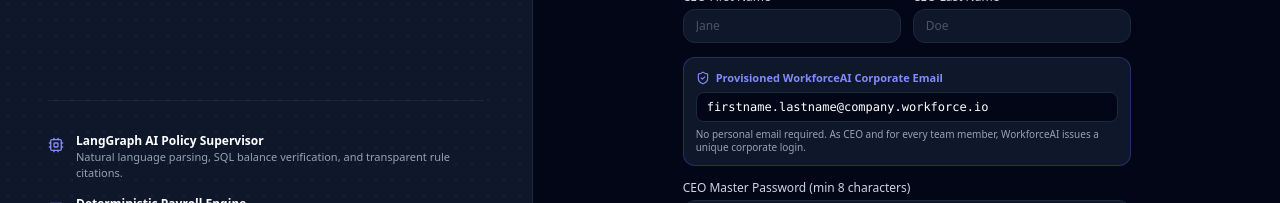
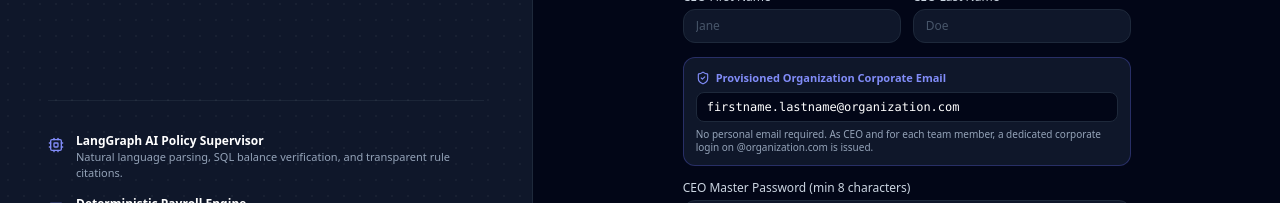
Before and after one commit to Anuj04432/Leavifyai, a React (Vite) app in the folder frontend/: page /login in a window 1280 px wide. Both pictures are taken after a click on the button "Register as Company CEO". Shown: the part 324-527 px from the top of the page. Built offline with nearby package versions, Linux system fonts and the light colour scheme; no server answers.

Commit message:
feat(auth): display organization corporate domain in registration preview

```diff
--- a/frontend/src/pages/auth/LoginPage.tsx
+++ b/frontend/src/pages/auth/LoginPage.tsx
@@ -27,6 +27,7 @@ export default function LoginPage() {
   // Register Organization / CEO Form State
   const [regData, setRegData] = useState({
     company_name: "",
+    company_domain: "",
     ceo_first_name: "",
     ceo_last_name: "",
     password: "",
@@ -36,15 +37,17 @@ export default function LoginPage() {
   const [error, setError] = useState<string | null>(null);
   const [successMsg, setSuccessMsg] = useState<string | null>(null);
 
-  // Live corporate email preview computation
+  // Live corporate email preview computation based on organization name
+  const rawOrgSlug =
+    regData.company_name.toLowerCase().replace(/[^a-z0-9]+/g, "") || "organization";
   const previewDomain =
-    regData.company_name.toLowerCase().replace(/[^a-z0-9]+/g, "") || "company";
+    regData.company_domain.trim().toLowerCase().replace(/^@/, "") || `${rawOrgSlug}.com`;
   const previewUser = `${
     regData.ceo_first_name.toLowerCase().replace(/[^a-z0-9]+/g, "") || "firstname"
   }.${
     regData.ceo_last_name.toLowerCase().replace(/[^a-z0-9]+/g, "") || "lastname"
   }`;
-  const previewEmail = `${previewUser}@${previewDomain}.workforce.io`;
+  const previewEmail = `${previewUser}@${previewDomain}`;
 
   const handleLoginSubmit = async (e: FormEvent) => {
     e.preventDefault();
@@ -81,9 +84,10 @@ export default function LoginPage() {
     setLoading(true);
 
     try {
-      // Register company & CEO account with auto-provisioned WorkforceAI corporate email
+      // Register company & CEO account with auto-provisioned organization corporate email
       const res = await api.post("/auth/register-company", {
         company_name: regData.company_name.trim(),
+        company_domain: previewDomain,
         ceo_first_name: regData.ceo_first_name.trim(),
         ceo_last_name: regData.ceo_last_name.trim(),
         password: regData.password,
@@ -379,17 +383,17 @@ export default function LoginPage() {
                 </div>
               </div>
 
-              {/* Live Auto-Provisioned Antigravity WorkforceAI Email Display */}
+              {/* Live Auto-Provisioned Organization Email Display */}
               <div className="p-3 bg-slate-900 rounded-xl border border-indigo-500/30 text-xs space-y-1.5">
                 <div className="flex items-center gap-1.5 text-indigo-400 font-semibold text-[11px]">
                   <ShieldCheck className="w-3.5 h-3.5 text-indigo-400" />
-                  <span>Provisioned WorkforceAI Corporate Email</span>
+                  <span>Provisioned Organization Corporate Email</span>
                 </div>
                 <div className="font-mono text-white text-xs bg-slate-950 px-2.5 py-1.5 rounded-lg border border-slate-800 break-all select-all">
                   {previewEmail}
                 </div>
                 <div className="text-[10px] text-slate-400 leading-tight">
-                  No personal email required. As CEO and for every team member, WorkforceAI issues a unique corporate login.
+                  No personal email required. As CEO and for each team member, a dedicated corporate login on @{previewDomain} is issued.
                 </div>
               </div>
 
```
